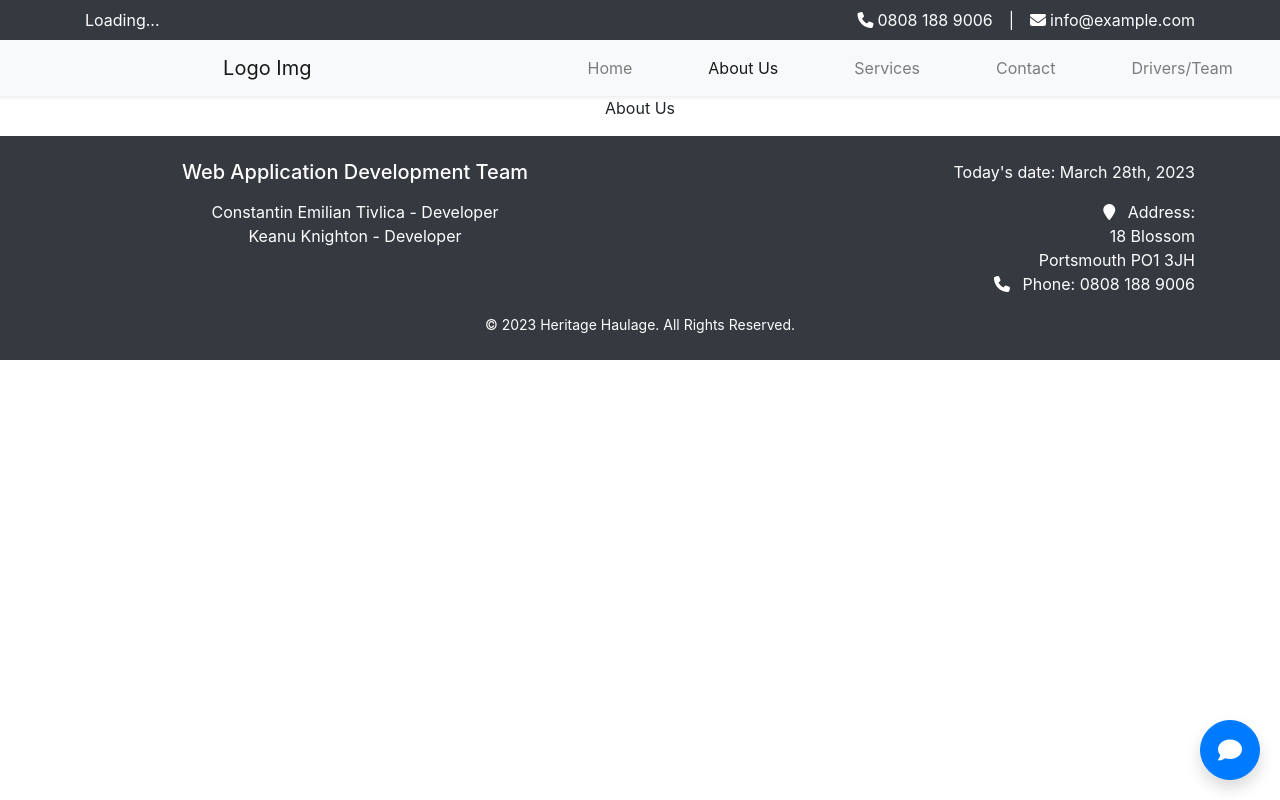
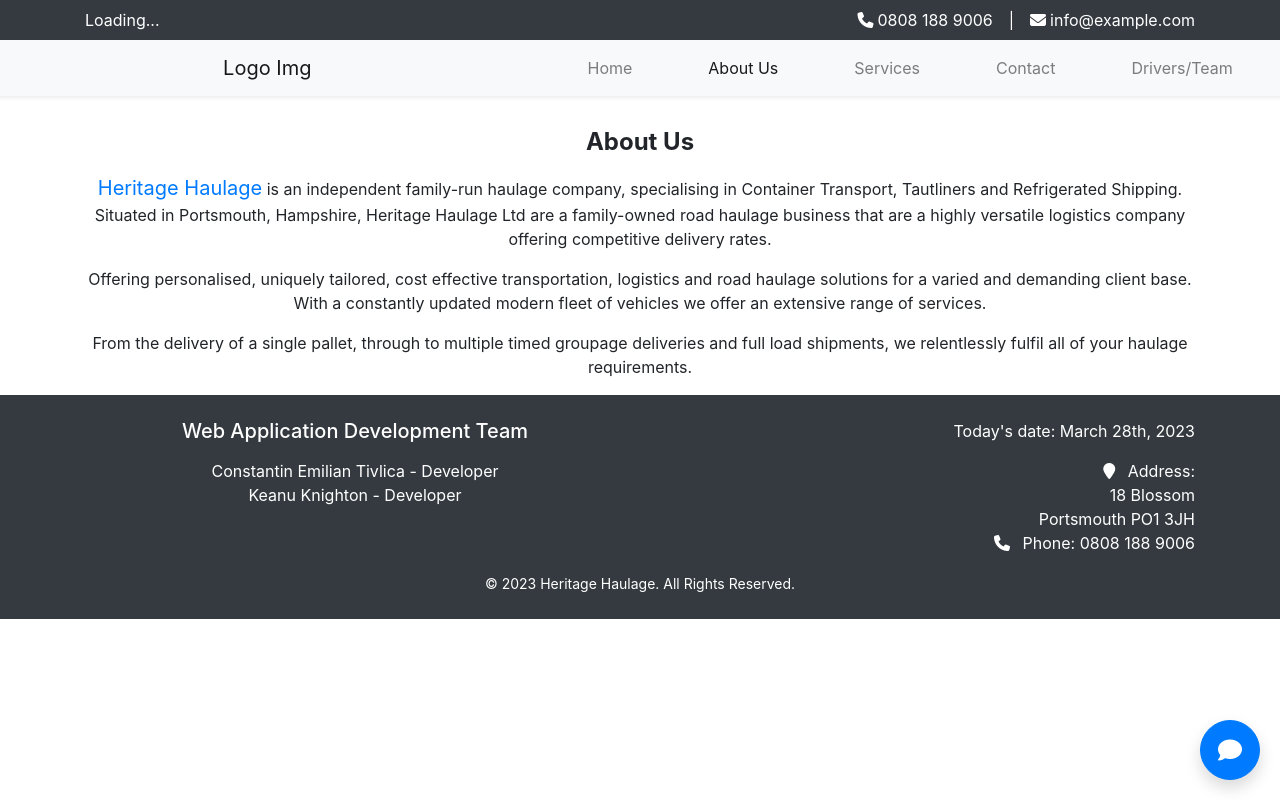
Before and after one commit to Constantin-E-T/Heritage, a React (Create React App) app: page /about in a window 1280 px wide. Built offline with nearby package versions, Linux system fonts and the light colour scheme; no server answers; what react-chatbot-kit would draw is missing.

Commit message:
added the about content from the home page to the about page

```diff
--- /dev/null
+++ b/src/components/About.module.css
@@ -0,0 +1,18 @@
+.section__title {
+    font-weight: bold;
+    font-size: 1.5rem;
+    margin-top: 2rem;
+    margin-bottom: 1rem;
+  }
+
+  .highlight {
+    color: #007bff;
+  }
+
+  .text__large {
+    font-size: 1.25rem;
+  }
+
+  .mb__3 {
+    margin-bottom: 1rem;
+  }
--- a/src/components/AboutUs.js
+++ b/src/components/AboutUs.js
@@ -1,10 +1,34 @@
-import React, { Component } from 'react';
+import React, { Component } from "react";
+import styles from './About.module.css';
 
 class About extends Component {
   render() {
     return (
       <div>
-        <p>About Us</p>
+        <div className="container">
+          <h2 className={styles.section__title}>About Us</h2>
+          <p className="mb-3">
+            <span className={`${styles.highlight} ${styles.text__large}`}>
+              Heritage Haulage
+            </span>{" "}
+            is an independent family-run haulage company, specialising in
+            Container Transport, Tautliners and Refrigerated Shipping. Situated
+            in Portsmouth, Hampshire, Heritage Haulage Ltd are a family-owned
+            road haulage business that are a highly versatile logistics company
+            offering competitive delivery rates.
+          </p>
+          <p className="mb__3">
+            Offering personalised, uniquely tailored, cost effective
+            transportation, logistics and road haulage solutions for a varied
+            and demanding client base. With a constantly updated modern fleet of
+            vehicles we offer an extensive range of services.
+          </p>
+          <p>
+            From the delivery of a single pallet, through to multiple timed
+            groupage deliveries and full load shipments, we relentlessly fulfil
+            all of your haulage requirements.
+          </p>
+        </div>
       </div>
     );
   }
--- a/src/components/Home.js
+++ b/src/components/Home.js
@@ -28,18 +28,6 @@ const Home = () => {
           <p className="lead">Your trusted haulage partner</p>
         </div>
       </div>
-      <div className="container">
-      <h2 className={styles.section__title}>About Us</h2>
-        <p className="mb-3">
-          <span className={`${styles.highlight} ${styles.text__large}`}>Heritage Haulage</span> is an independent family-run haulage company, specialising in Container Transport, Tautliners and Refrigerated Shipping. Situated in Portsmouth, Hampshire, Heritage Haulage Ltd are a family-owned road haulage business that are a highly versatile logistics company offering competitive delivery rates.
-        </p>
-        <p className="mb__3">
-          Offering personalised, uniquely tailored, cost effective transportation, logistics and road haulage solutions for a varied and demanding client base. With a constantly updated modern fleet of vehicles we offer an extensive range of services.
-        </p>
-        <p>
-          From the delivery of a single pallet, through to multiple timed groupage deliveries and full load shipments, we relentlessly fulfil all of your haulage requirements.
-        </p>
-      </div>
     </div>
   );
 };
--- a/src/components/Home.module.css
+++ b/src/components/Home.module.css
@@ -19,23 +19,3 @@
   .scroll__animation {
     transform: translateY(-10px);
   }
-
-
-  .section__title {
-    font-weight: bold;
-    font-size: 1.5rem;
-    margin-top: 2rem;
-    margin-bottom: 1rem;
-  }
-
-  .highlight {
-    color: #007bff;
-  }
-
-  .text__large {
-    font-size: 1.25rem;
-  }
-
-  .mb__3 {
-    margin-bottom: 1rem;
-  }
--- a/src/index.js
+++ b/src/index.js
@@ -1,5 +1,5 @@
 import React from 'react';
-import ReactDOM from 'react-dom';
+import ReactDOM from 'react-dom/client';
 import 'mapbox-gl/dist/mapbox-gl.css'
 import './index.css';
 import App from './App';
```
